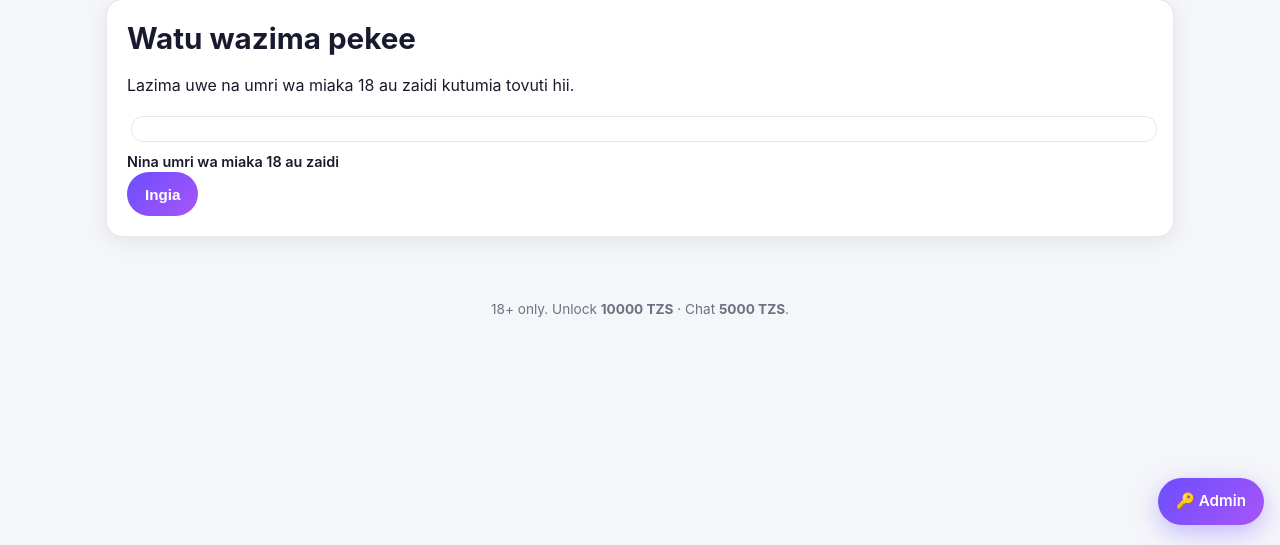
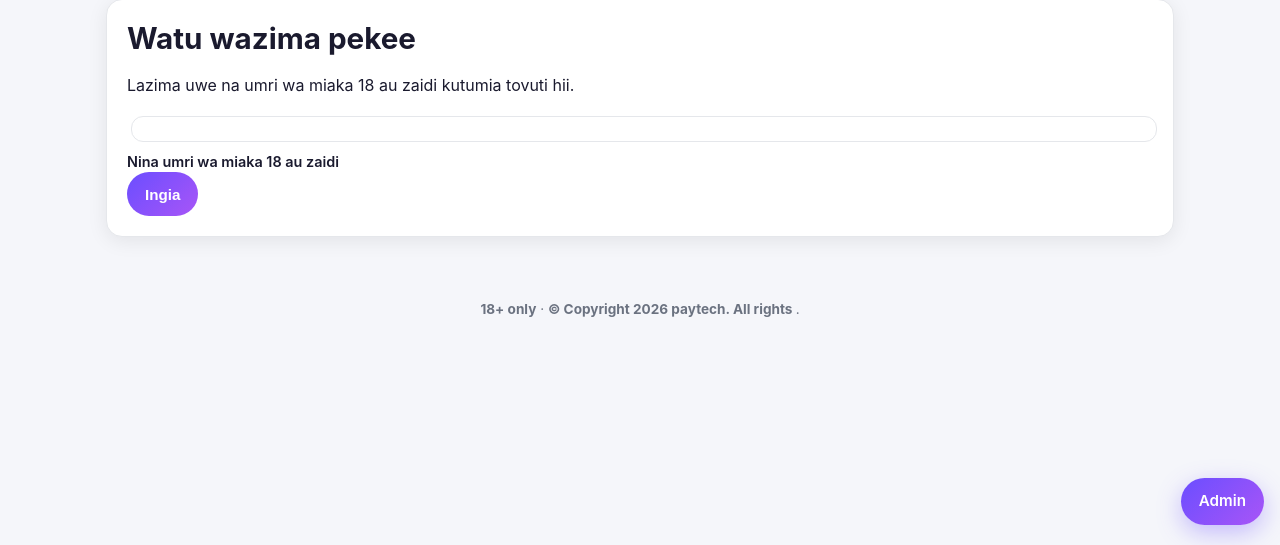
Before and after one commit to kengodhil/sponsa, a Django app: page /gate/ in a window 1280 px wide. Shown: the part 255-800 px from the top of the page. Run offline with Django 5.2, Linux system fonts and the light colour scheme.

Commit message:
Update footer and admin link text in base.html

```diff
--- a/frontend/templates/base.html
+++ b/frontend/templates/base.html
@@ -46,13 +46,13 @@
   </main>
 
   <footer class="foot">
-    <p>18+ only. Unlock <strong>{{ unlock_fee|floatformat:0 }} TZS</strong> · Chat <strong>{{ chat_fee|floatformat:0 }} TZS</strong>.</p>
+    <p> <strong>18+ only</strong> · <strong>© Copyright 2026 paytech. All rights </strong>.</p>
   </footer>
 
   {% if user.is_authenticated and user.is_staff or user.is_authenticated and user.role == 'admin' %}
-    <a class="admin-fab" href="{% url 'staff:dashboard' %}">🔑 Admin</a>
+    <a class="admin-fab" href="{% url 'staff:dashboard' %}"> Admin</a>
   {% else %}
-    <a class="admin-fab" href="{% url 'staff:login' %}">🔑 Admin</a>
+    <a class="admin-fab" href="{% url 'staff:login' %}"> Admin</a>
   {% endif %}
 
   <script src="{% static 'js/app.js' %}"></script>
```
